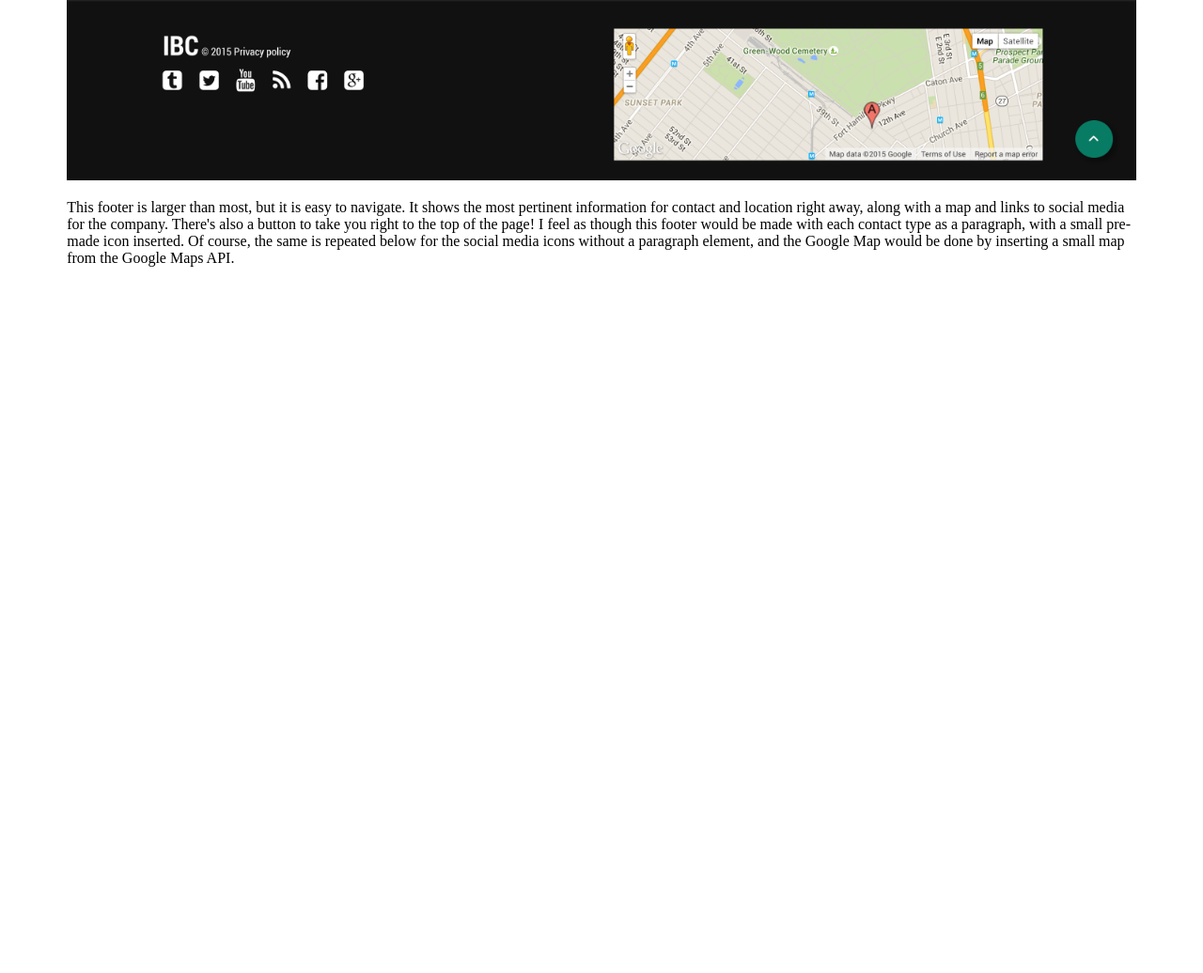
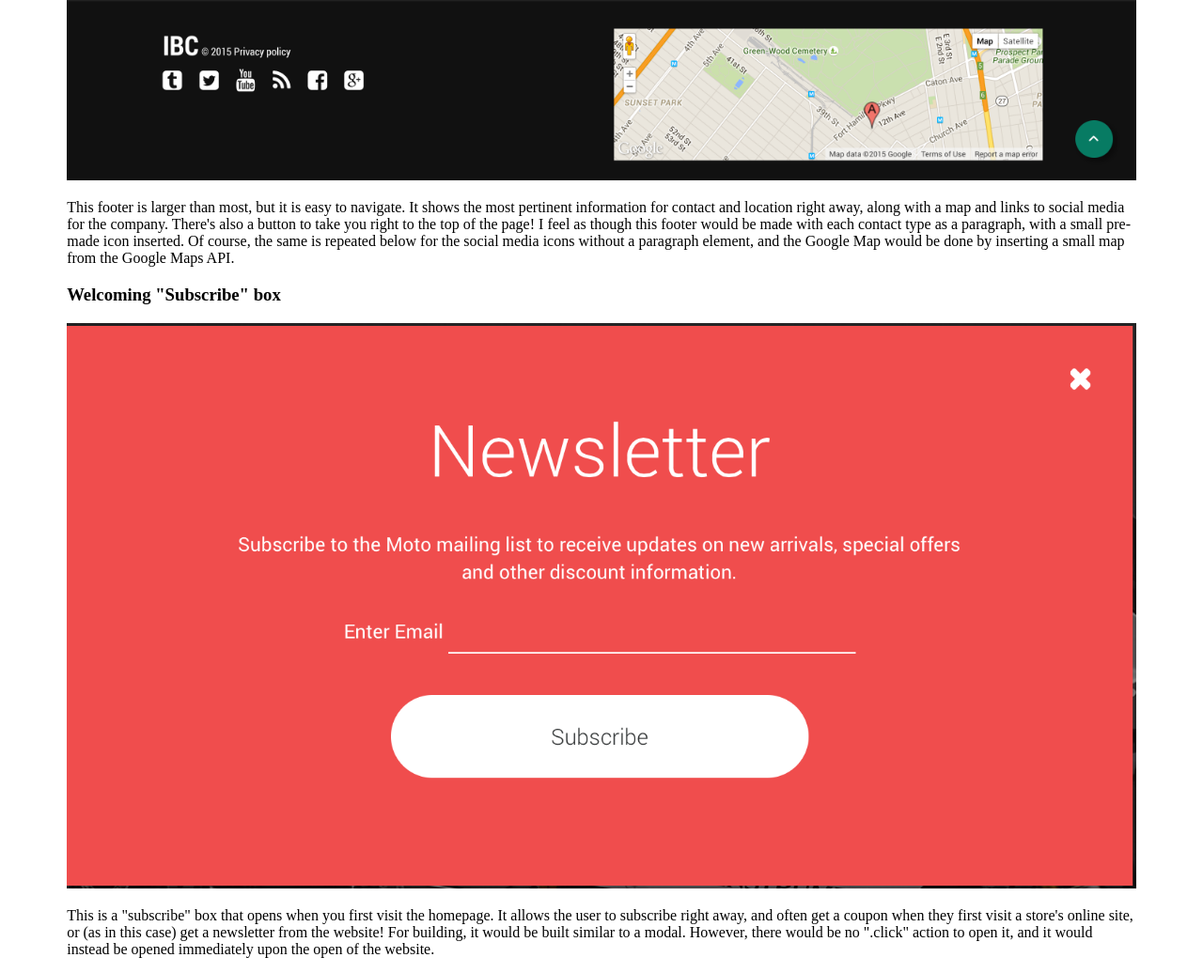
Before and after one commit to rschwilm/rschwilm.github.io, a plain HTML site: page index.html in a window 1280 px wide. Shown: the part 802-1838 px from the top of the page at 94% size. Before the commit the page ends 1102 px from the top, so only its background shows below. Drawn offline with Linux system fonts and the light colour scheme.

Commit message:
added welcoming modal and description

```diff
--- a/index.html
+++ b/index.html
@@ -24,6 +24,11 @@
             <img src="img/footer.png" alt="Footer" />
             <p>This footer is larger than most, but it is easy to navigate. It shows the most pertinent information for contact and location right away, along with a map and links to social media for the company. There's also a button to take you right to the top of the page! I feel as though this footer would be made with each contact type as a paragraph, with a small pre-made icon inserted. Of course, the same is repeated below for the social media icons without a paragraph element, and the Google Map would be done by inserting a small map from the Google Maps API. </p>
         </article>
+        <article id="subscribeEx">
+        	<h3>Welcoming "Subscribe" box</h3>
+            <img src="img/welcome_modal.png" alt="Subscribe" />
+            <p>This is a "subscribe" box that opens when you first visit the homepage. It allows the user to subscribe right away, and often get a coupon when they first visit a store's online site, or (as in this case) get a newsletter from the website! For building, it would be built similar to a modal. However, there would be no ".click" action to open it, and it would instead be opened immediately upon the open of the website.</p>
+        </article>
      </div>
 </body>
 </html>
```
Also changed, not shown: img/welcome_modal.png (added).
